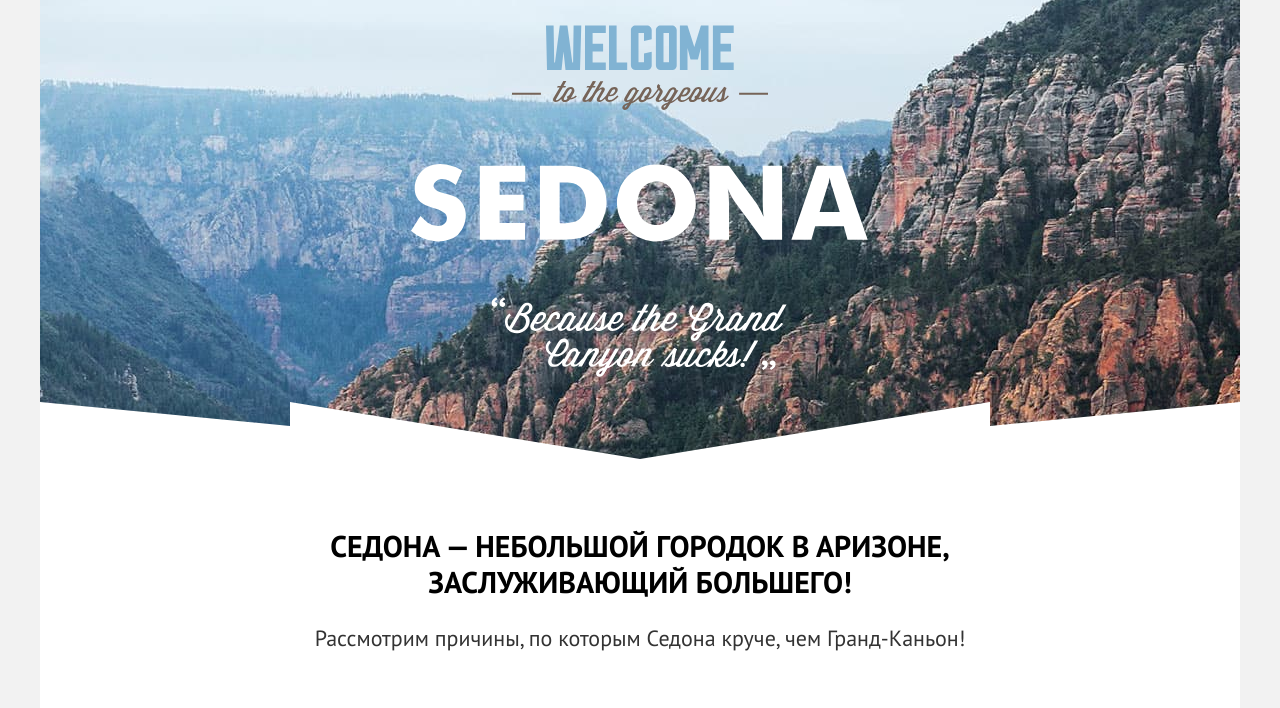
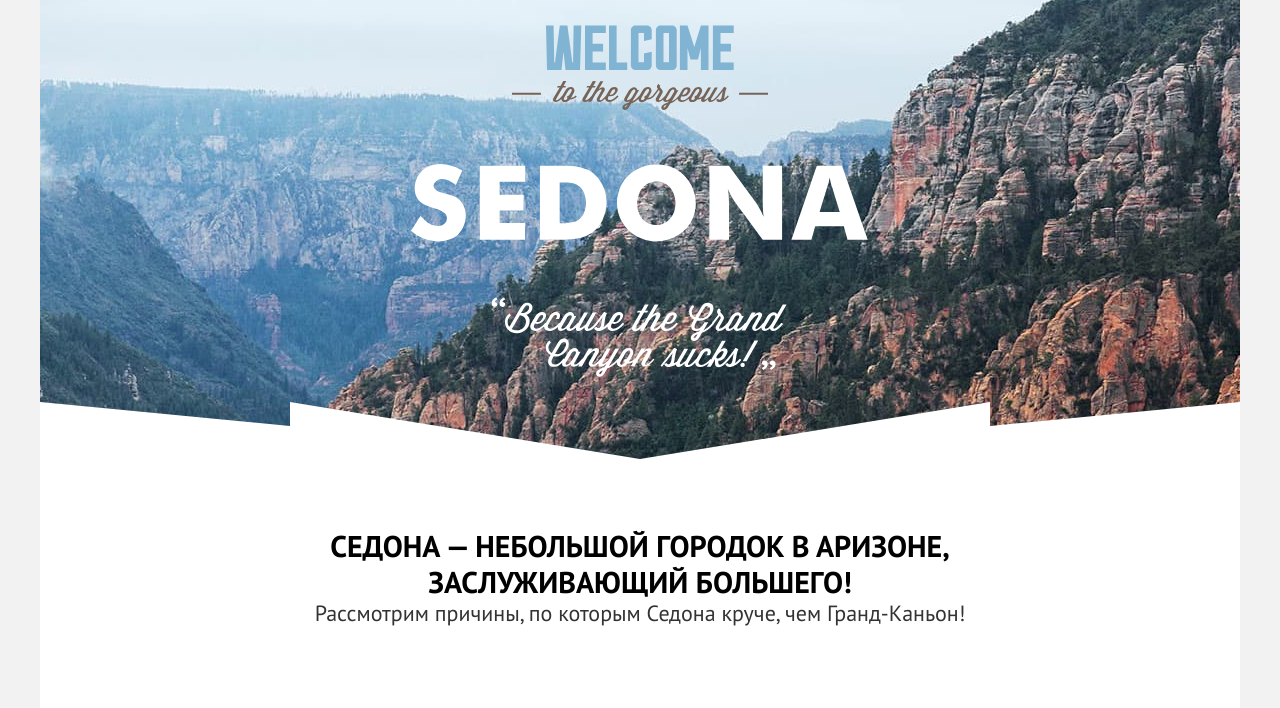
Before and after one commit to SergOrehkin/grid, a plain HTML site: page index.html in a window 1280 px wide. Shown: the part 92-800 px from the top of the page. Drawn offline with Linux system fonts and the light colour scheme.

Commit message:
убирает flex у bunner-wrapper

```diff
--- a/index.html
+++ b/index.html
@@ -59,7 +59,7 @@
         </section>
 
         <section>
-          <div class="bunner-wrapper">
+          <div class="bunner-wrapper row">
             <p class="bunner-text">Седона&nbsp;&mdash; небольшой городок в&nbsp;Аризоне,<span class="bunner-span"> заслуживающий большего!</span></p>
             <h2 class="bunner-heading">Рассмотрим причины, по&nbsp;которым Седона круче, чем Гранд-Каньон!</h2>
           </div>
--- a/styles/styles.css
+++ b/styles/styles.css
@@ -32,15 +32,17 @@ body {
   background: #f2f2f2;
 }
 
-.main-wrapper{
-    flex-grow: 1;
+.main-wrapper {
+  flex-grow: 1;
 }
+
 .main-container {
   display: flex;
   flex-direction: column;
   width: 1200px;
   margin: 0 auto;
-  background-color: #ffffff;
+  /* basic/white */
+  background: #ffffff;
 }
 
 .row {
@@ -183,11 +185,14 @@ body {
 }
 
 .bunner-wrapper {
-  display: flex;
+  /* display: flex;
   flex-direction: column;
   align-items: center;
-  gap: 25px;
-  padding: 69px 70px;
+  gap: 25px; */
+  padding-top: 69px;
+  padding-bottom: 69px;
+  text-align: center;
+  margin-bottom: 21px;
 }
 
 .bunner-text {
```
